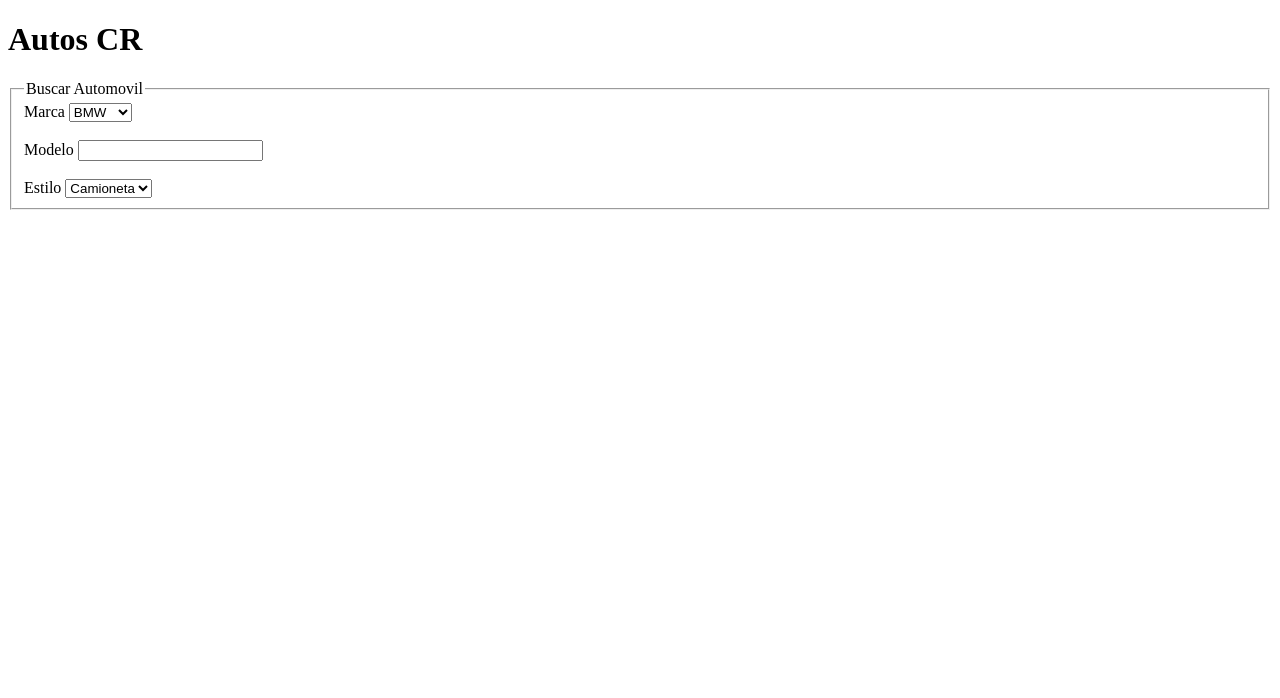
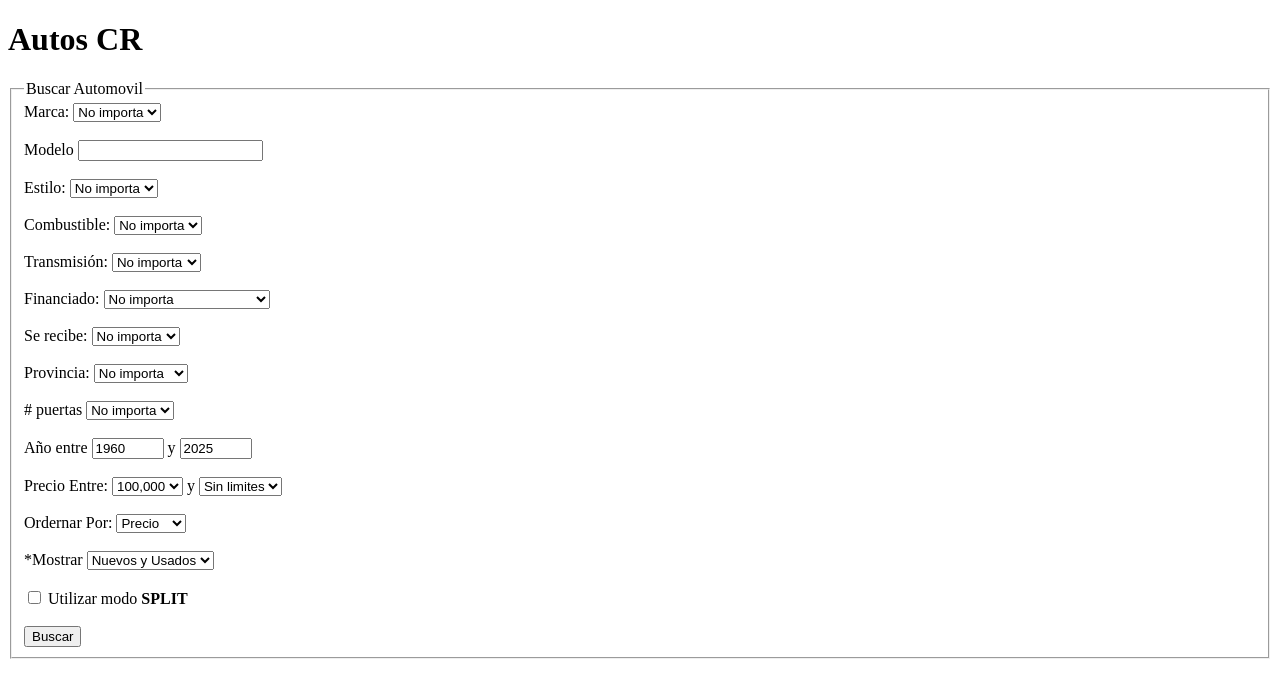
Before and after one commit to jonathan-2457/Basicos-Html, a plain HTML site: page Basicos-Html-main/Autos.html in a window 1280 px wide. Drawn offline with Linux system fonts and the light colour scheme.

Commit message:
Add files via upload

```diff
--- a/Basicos-Html-main/Autos.html
+++ b/Basicos-Html-main/Autos.html
@@ -4,14 +4,16 @@
     <meta charset="UTF-8">
     <meta name="viewport" content="width=device-width, initial-scale=1.0">
     <title>Autos</title>
+
 </head>
 <body>
 <h1>Autos CR</h1>
 <form action="">
 <fieldset>
     <legend>Buscar Automovil</legend>
-    <label>Marca</label>
+    <label>Marca:</label>
 <select name="" id="">
+<option value="">No importa</option>
 <option value="">BMW</option>
 <option value="">Toyota</option>
 <option value="">Suzuki</option>
@@ -20,12 +22,97 @@
 <label>Modelo</label>
 <input type="text" name="" id="">
 <br><br>
-<label for="">Estilo</label>
+<label for="">Estilo:</label>
 <select name="" id="">
+    <option value="">No importa</option>
     <option value="">Camioneta</option>
     <option value="">Bus</option>
-
+    <option value="">Pick Up</option>
 </select>
+<br><br>
+<label for="">Combustible:</label>
+<select name="" id="">
+   <option value="">No importa</option>
+   <option value="">Gasolina</option>
+   <option value="">Diesel</option>
+   <option value="">Hibrido</option>
+</select>
+<br><br>
+<label for="">Transmisión:</label>
+<select name="" id="">
+    <option value="">No importa</option>
+    <option value="">Manual</option>
+    <option value="">Automático</option>
+</select>
+<br><br>
+<label for="">Financiado:</label>
+<select name="" id="">
+<option value="">No importa</option>
+<option value="">Crédito bancario</option>
+<option value="">Cooperativas de Crédito</option>
+</select>
+<br><br>
+<label for="">Se recibe:</label>
+<select name="" id="">
+    <option value="">No importa</option>
+    <option value="">Efectivo</option>
+    <option value="">Tarjeta</option>
+</select>
+<br><br>
+<label for="">Provincia:</label>
+<select name="" id="">
+    <option value="">No importa</option>
+    <option value="">San José</option>
+    <option value="">Alajuela</option>
+    <option value="">Cartago</option>
+    <option value="">Heredia</option>
+    <option value="">Guanacaste</option>
+    <option value="">Puntarenas</option>
+    <option value="">Limón</option>
+</select>
+<br><br>
+<label for=""># puertas</label>
+<select name="" id="">
+<option value="">No importa</option>
+<option value="">2</option>
+<option value="">3</option>
+<option value="">4</option>
+</select>
+<br><br>
+<label for="">Año entre</label>
+<input type="number" name="" id="" min="1960" max="2025" value="1960">
+<label for="">y</label>
+<input type="number" name="" id="" max="2025" min="1960" value="2025">
+<br><br>
+<label for="">Precio Entre:</label>
+<select name="" id="">
+<option value="">100,000</option>
+<option value="">200,000</option>
+<option value="">300,000</option>
+</select>
+<label for="">y</label>
+<select name="" id="">
+<option value="">Sin limites</option>
+</select>
+<br><br>
+<label for="">Ordernar Por:</label>
+<select name="" id="">
+<option value="">Precio</option>
+<option value="">Tamaño</option>
+<option value="">Estilo</option>
+</select>
+<br><br>
+<label for="">*Mostrar</label>
+<select name="" id="">
+    <option value="">Nuevos y Usados </option>
+<option value="">Solo Nuevos</option>
+<option value="">Solo Usados</option>
+</select>
+<br><br>
+<input type="checkbox" name="" id="">
+<label for="">Utilizar modo <b>SPLIT</b></label>
+<br><br>
+<button type="submit">Buscar</button>
 </fieldset>
 </form>
 </body>
--- a/Basicos-Html-main/CSS/estilos.css
+++ b/Basicos-Html-main/CSS/estilos.css
@@ -14,5 +14,5 @@ button{
 }
 
 #fond{
-    background-color: rgb(6, 105, 47);
+    background-color: rgb(99, 133, 113);
 }
```
Also changed, not shown: Basicos-Html-main/formulario.html (+2 -2 lines).
